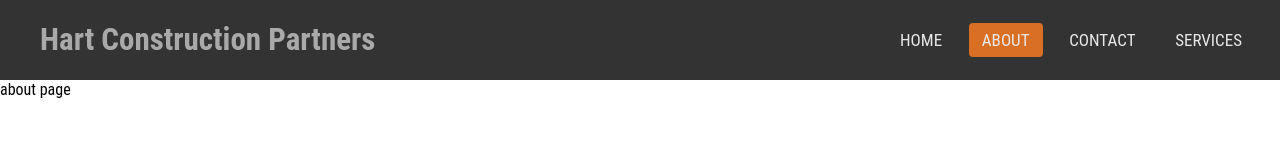
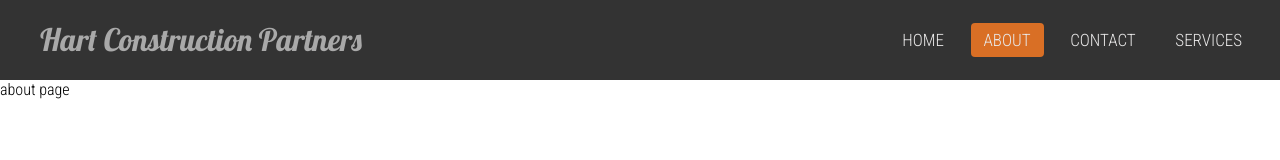
Before and after one commit to shehza-d/saud, a plain HTML site: page about.html in a window 1280 px wide. Drawn offline with Linux system fonts and the light colour scheme.

Commit message:
font done done

```diff
--- a/about.html
+++ b/about.html
@@ -5,6 +5,9 @@
     <meta charset="UTF-8">
     <meta http-equiv="X-UA-Compatible" content="IE=edge">
     <meta name="viewport" content="width=device-width, initial-scale=1.0">
+    <link rel="preconnect" href="https://fonts.googleapis.com">
+    <link rel="preconnect" href="https://fonts.gstatic.com" crossorigin>
+    <link href="https://fonts.googleapis.com/css2?family=Roboto+Condensed:wght@300;700&display=swap" rel="stylesheet">
     <link rel="stylesheet" href="style.css">
     <title>Hart Construction Partners</title>
 </head>
--- a/style.css
+++ b/style.css
@@ -1,6 +1,6 @@
 @font-face {
-    scr: url (./fonts/Lobster-Regular.ttf);
-    font-family: lob;
+    font-family: 'lob';
+    src: url('./fonts/Lobster-Regular.ttf');
 }
 
 * {
@@ -26,10 +26,9 @@ lable.logo {
     font-size: 31px;
     line-height: 80px;
     padding: 0 40px;
-    font-weight: bold;
+    /* font-weight: bold; */
     color: #A9A9A9;
-    font-family: lob, /*cursive*/
-    ;
+    font-family: 'lob', cursive ;
 }
 
 nav ul {
```
Also changed, not shown: services.html (+3 -0 lines).
